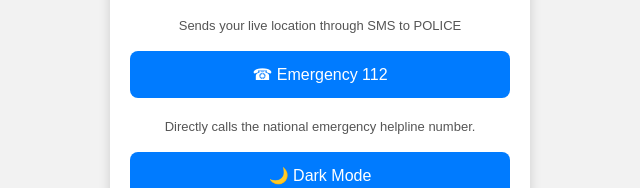
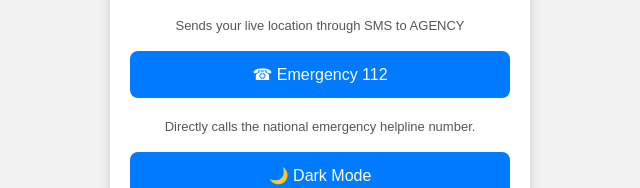
Before and after one commit to kelvinrjm/WEBSITE-PROJECTS, a plain HTML site: page folder-projects/sheshield/index.html in a window 1280 px wide. Shown: the part 500-688 px from the top of the page, 320-960 px from the left. Drawn offline with Linux system fonts and the light colour scheme.

Commit message:
Update index.html

```diff
--- a/folder-projects/sheshield/index.html
+++ b/folder-projects/sheshield/index.html
@@ -30,7 +30,7 @@
 <p class="info">Finds your current GPS location and displays it on the map.</p>
 
 <button onclick="shareLocation()">📩 Share Location</button>
-<p class="info">Sends your live location through SMS to POLICE</p>
+<p class="info">Sends your live location through SMS to AGENCY</p>
 
 <button onclick="callHelp()">☎ Emergency 112</button>
 <p class="info">Directly calls the national emergency helpline number.</p>
```
